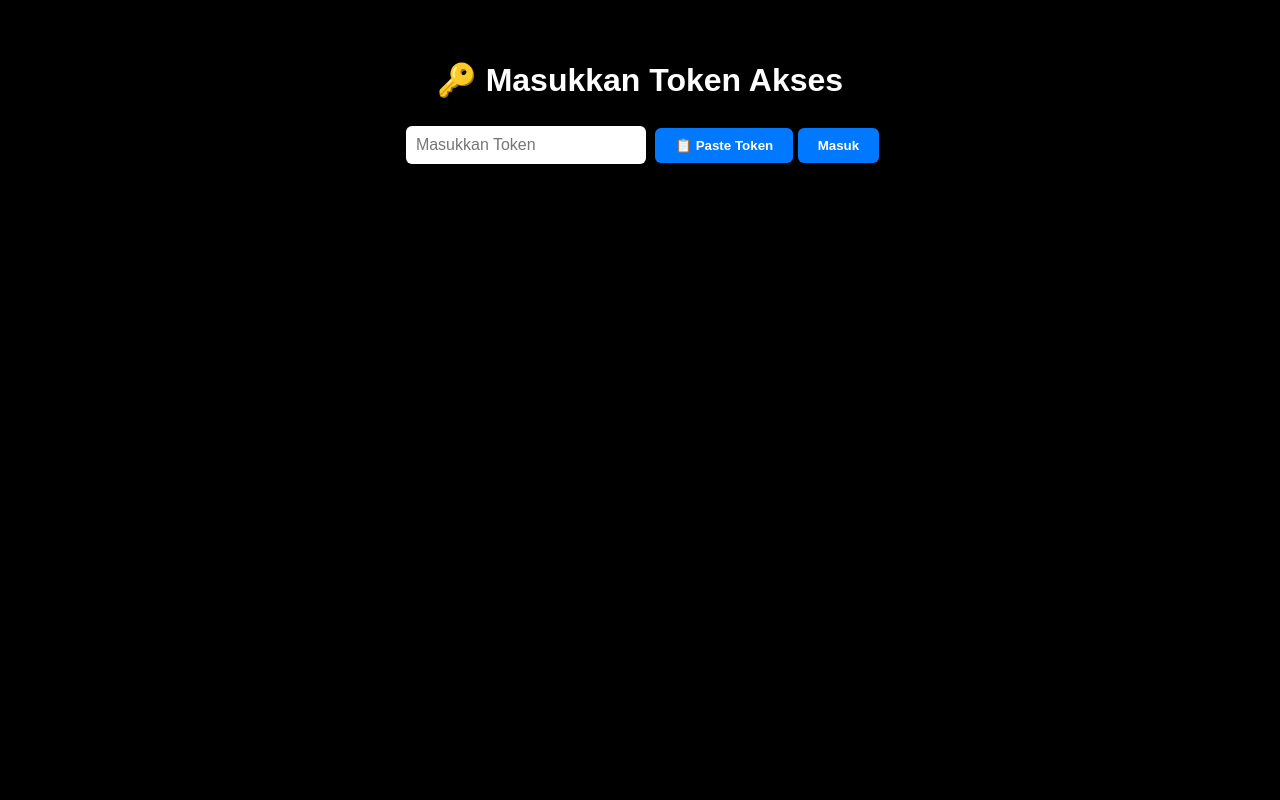
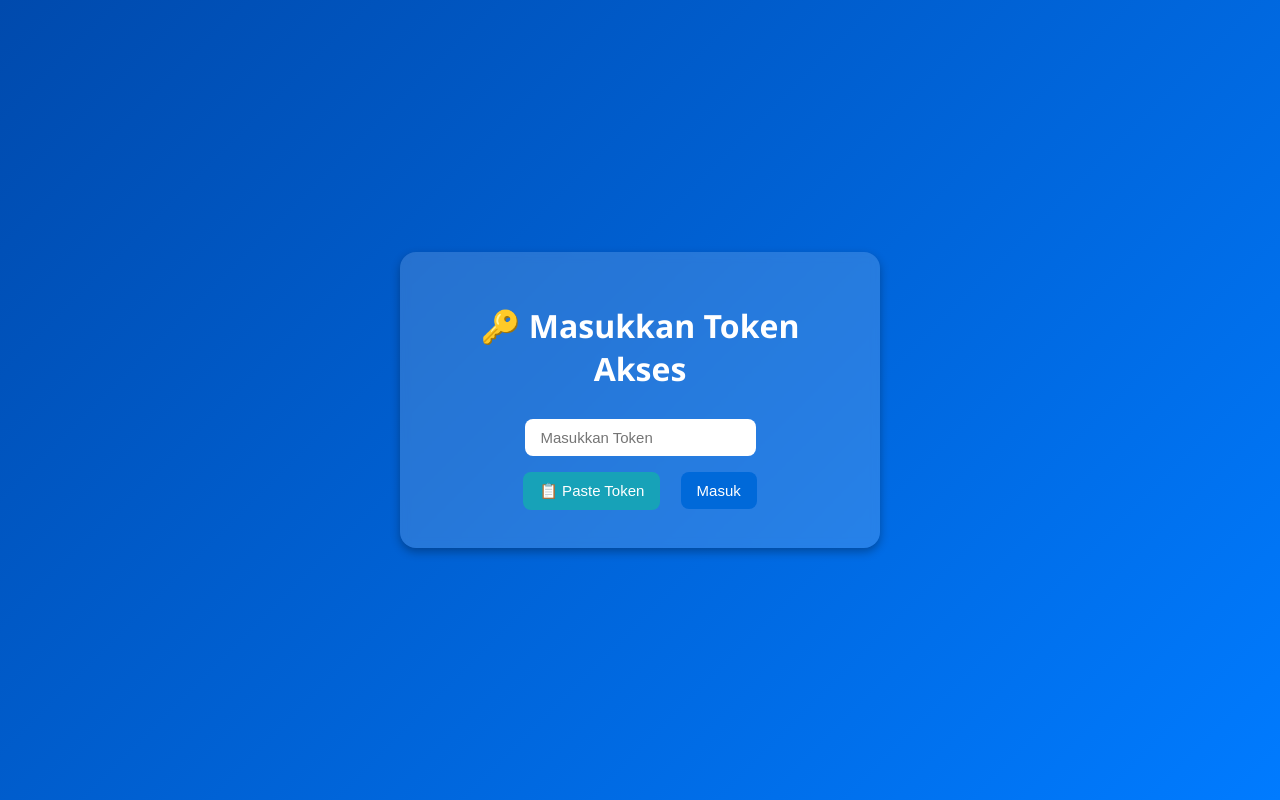
Before and after one commit to wprojectjkt/live, a plain HTML site: page index.html in a window 1280 px wide. Drawn offline with Linux system fonts and the light colour scheme.

Commit message:
Update style.css

```diff
--- a/style.css
+++ b/style.css
@@ -1,38 +1,68 @@
 body {
-  background-color: #000;
-  color: #fff;
-  font-family: Arial, sans-serif;
-  text-align: center;
   margin: 0;
-  padding: 40px 10px;
+  padding: 0;
+  font-family: "Segoe UI", Tahoma, sans-serif;
+  background: linear-gradient(135deg, #004aad, #007bff);
+  color: white;
+  height: 100vh;
+  display: flex;
+  align-items: center;
+  justify-content: center;
 }
 
 .container {
-  max-width: 900px;
-  margin: auto;
+  text-align: center;
+  background: rgba(255, 255, 255, 0.15);
+  padding: 30px 40px;
+  border-radius: 16px;
+  box-shadow: 0 4px 10px rgba(0,0,0,0.3);
+  backdrop-filter: blur(5px);
+  max-width: 400px;
 }
 
-input {
-  padding: 10px;
-  border-radius: 6px;
+input, button {
+  margin: 8px;
+  padding: 10px 16px;
+  border-radius: 8px;
   border: none;
-  font-size: 16px;
-  margin: 5px;
-  width: 220px;
+  outline: none;
+  font-size: 15px;
 }
 
 button {
-  padding: 10px 20px;
-  border-radius: 6px;
-  border: none;
-  background: #0078ff;
-  color: #fff;
-  font-weight: bold;
+  background-color: #0069d9;
+  color: white;
   cursor: pointer;
-  transition: background 0.2s;
-}
-button:hover {
-  background: #005fd4;
 }
 
-h2 { margin-bottom: 20px; }
+button:hover {
+  background-color: #0056b3;
+}
+
+#paste-btn {
+  background-color: #17a2b8;
+}
+
+#paste-btn:hover {
+  background-color: #117a8b;
+}
+
+.hidden {
+  display: none;
+}
+
+video {
+  width: 100%;
+  max-height: 60vh;
+  border-radius: 12px;
+  box-shadow: 0 0 8px rgba(0,0,0,0.3);
+}
+
+#logout-btn {
+  margin-top: 15px;
+  background-color: #dc3545;
+}
+
+#logout-btn:hover {
+  background-color: #c82333;
+}
```
